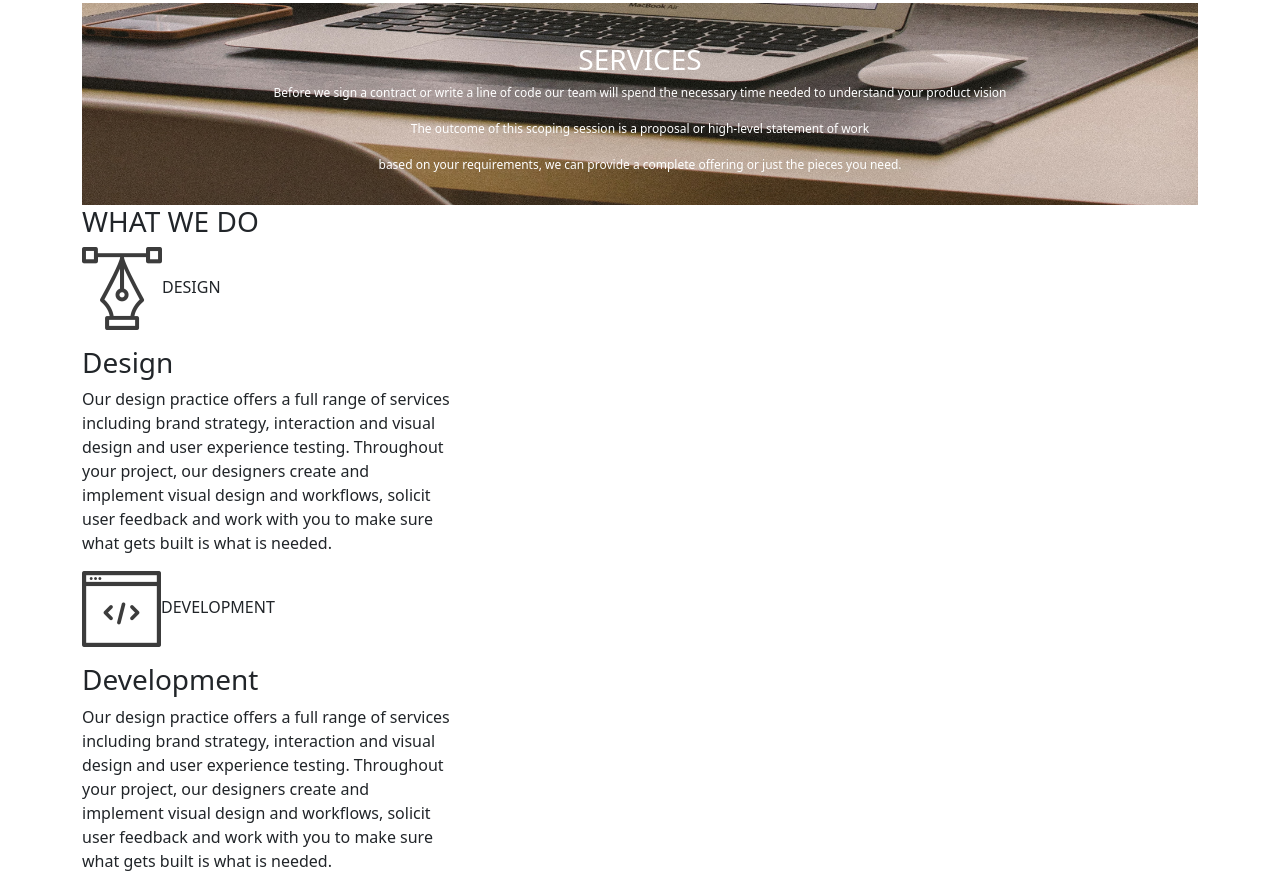
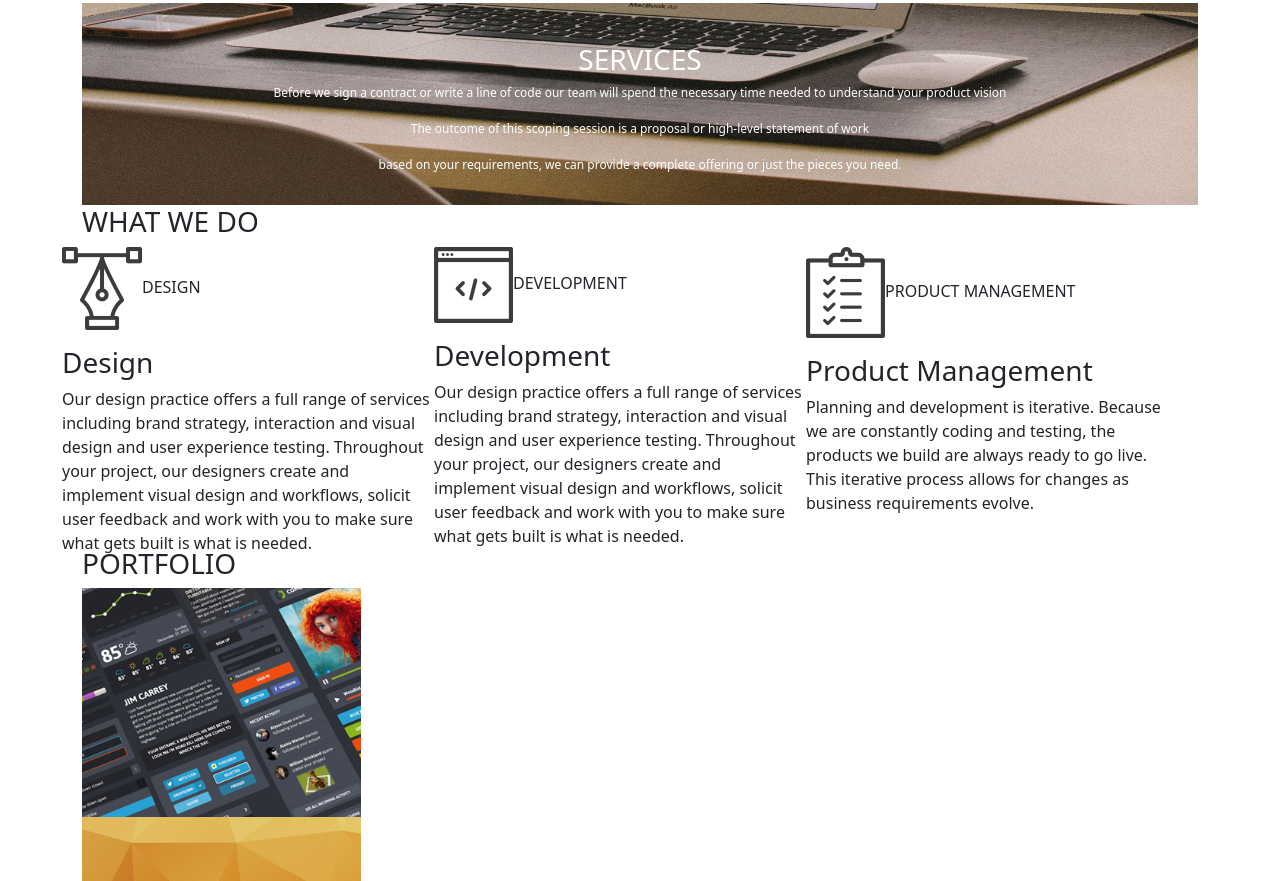
Before and after one commit to deusnyakundi/delani-studio, a plain HTML site: page index.html in a window 1280 px wide. Shown: the part 799-1680 px from the top of the page. Drawn offline with nearby package versions, Linux system fonts and the light colour scheme.

Commit message:
Styles for row 4

```diff
--- a/css/styles.css
+++ b/css/styles.css
@@ -47,5 +47,16 @@
     max-width: 100%;
     height:100%;
 
+  }
 
+  .row4 {
+    width: 100%;
+    height: 300px;
+    margin-right: -20px;
+    margin-left: -20px;
+    display: -ms-flexbox;
+    display: flex;
+    -ms-flex-wrap: wrap;
+    flex-wrap: wrap;
+    padding: 0px;
   }
--- a/index.html
+++ b/index.html
@@ -72,8 +72,8 @@
 
     <div class="whatWeDo">
       <div class="container">
+        <h3>WHAT WE DO</h3>
         <div class="row4">
-          <h3>WHAT WE DO</h3>
 
               <div class="col-lg-4 col-md-4 col-sm-12">
                 <p id="inlineDesign"><img id="designLogo" src="assets/services_icons/design_icon.png" class="img-fluid"  alt="Dev_logo">DESIGN</p>
```
